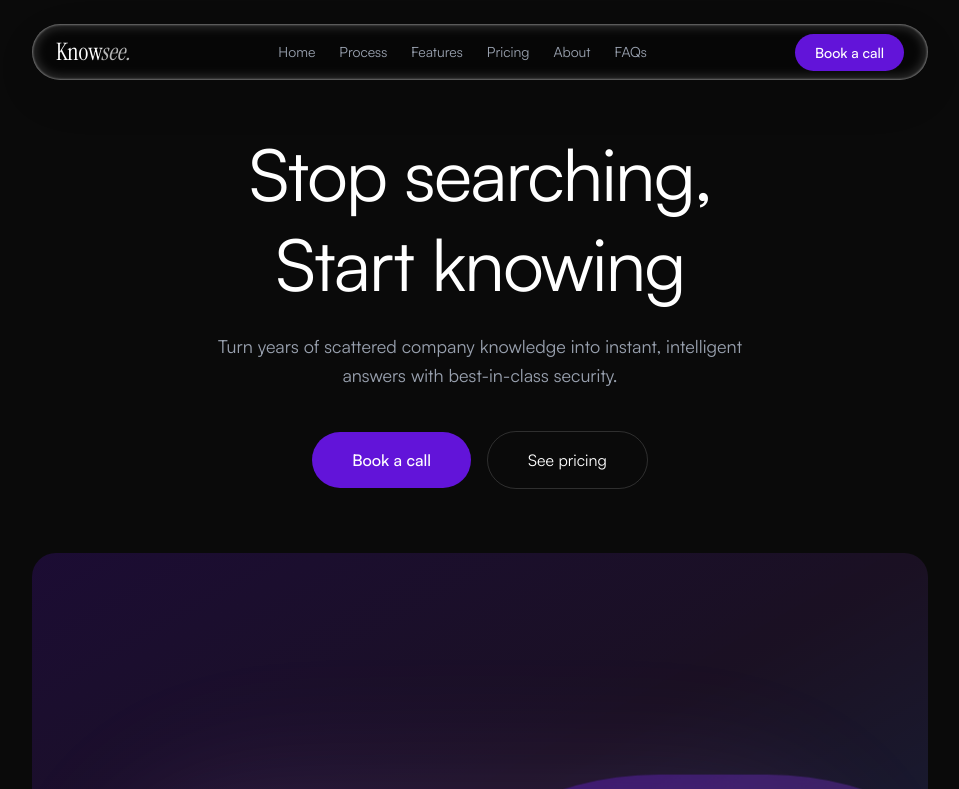
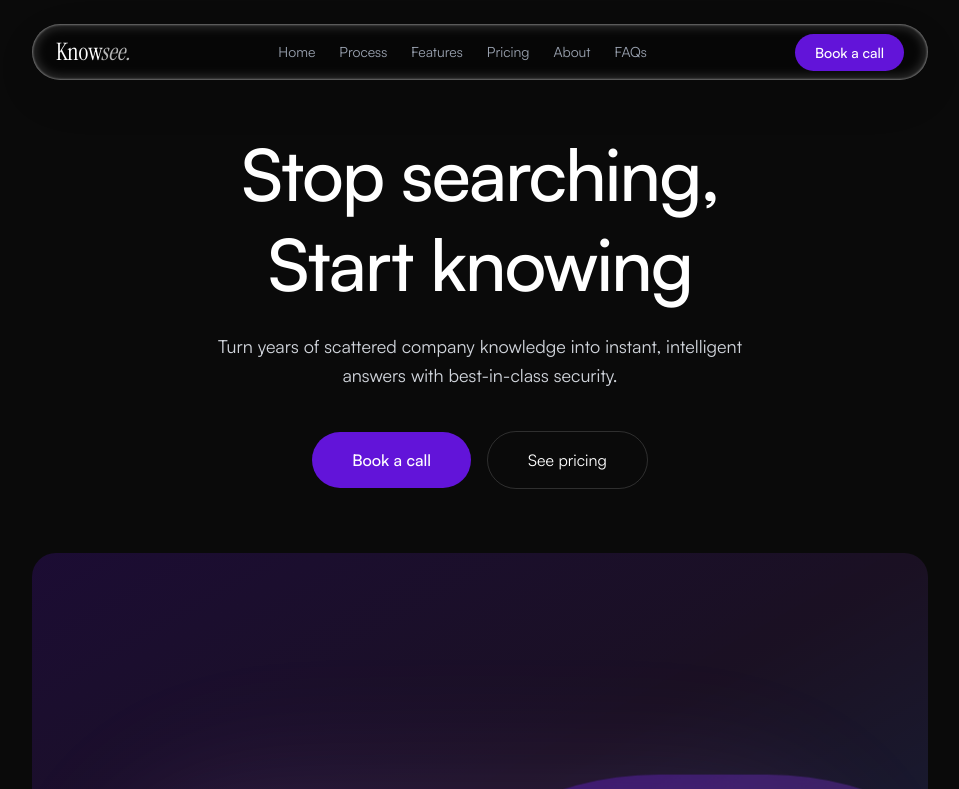
Before and after one commit to saahil-mehta/knowsee-website, a Next.js app: page / in a window 1280 px wide. Shown: the top 789 px of the page, without its empty margins (160-1119 px from the left). Built offline with nearby package versions, Linux system fonts and the light colour scheme.

Commit message:
style(hero): adjust typography weights to match design
- Add font-medium to heading for bolder appearance
- Change subtitle from gray-400 to gray-300 for better contrast

```diff
--- a/src/components/hero.tsx
+++ b/src/components/hero.tsx
@@ -11,7 +11,7 @@ export function Hero() {
           initial={{ opacity: 0, y: 30 }}
           animate={{ opacity: 1, y: 0 }}
           transition={{ duration: 0.6 }}
-          className="mb-6 text-5xl leading-tight tracking-tight text-white md:text-7xl"
+          className="mb-6 text-5xl font-medium leading-tight tracking-tight text-white md:text-7xl"
         >
           Stop searching,
           <br />
@@ -23,7 +23,7 @@ export function Hero() {
           initial={{ opacity: 0, y: 30 }}
           animate={{ opacity: 1, y: 0 }}
           transition={{ duration: 0.6, delay: 0.1 }}
-          className="mx-auto mb-10 max-w-xl text-lg leading-relaxed text-gray-400"
+          className="mx-auto mb-10 max-w-xl text-lg leading-relaxed text-gray-300"
         >
           Turn years of scattered company knowledge into instant, intelligent
           answers with best-in-class security.
```
